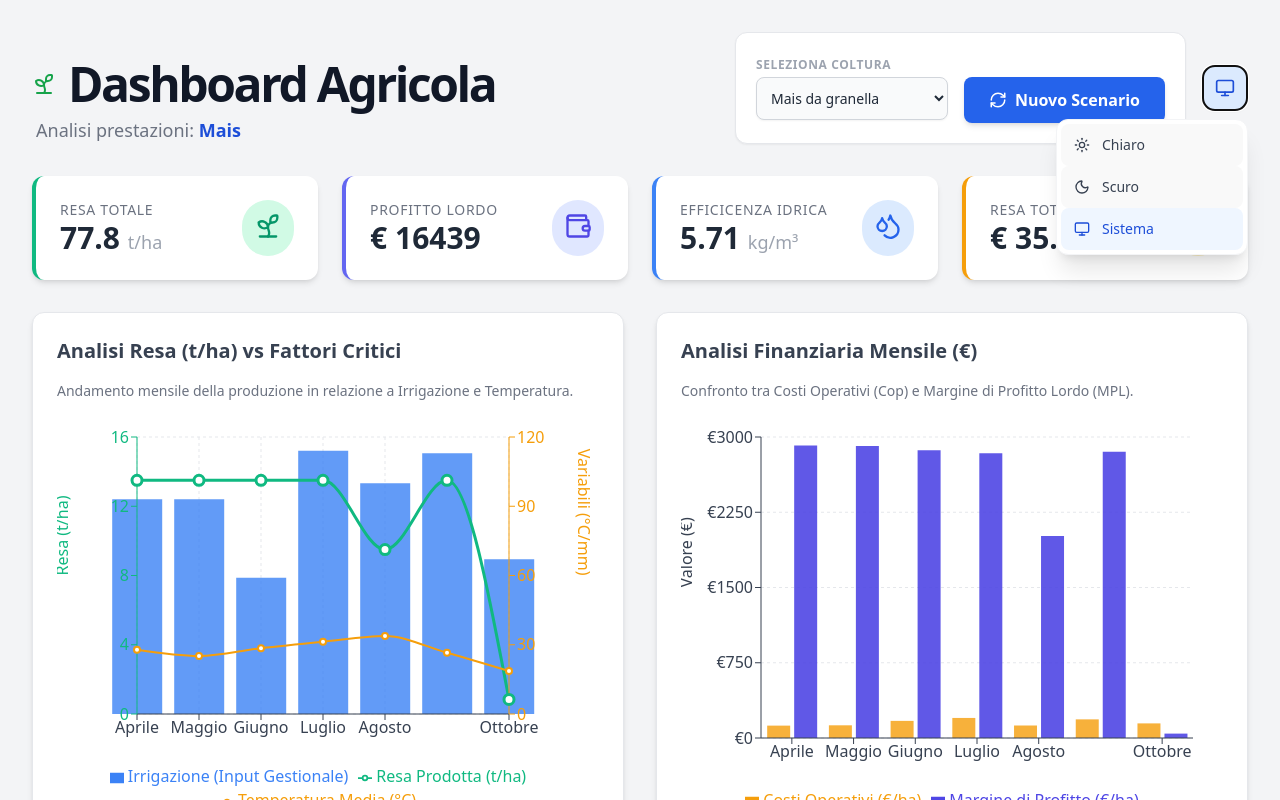
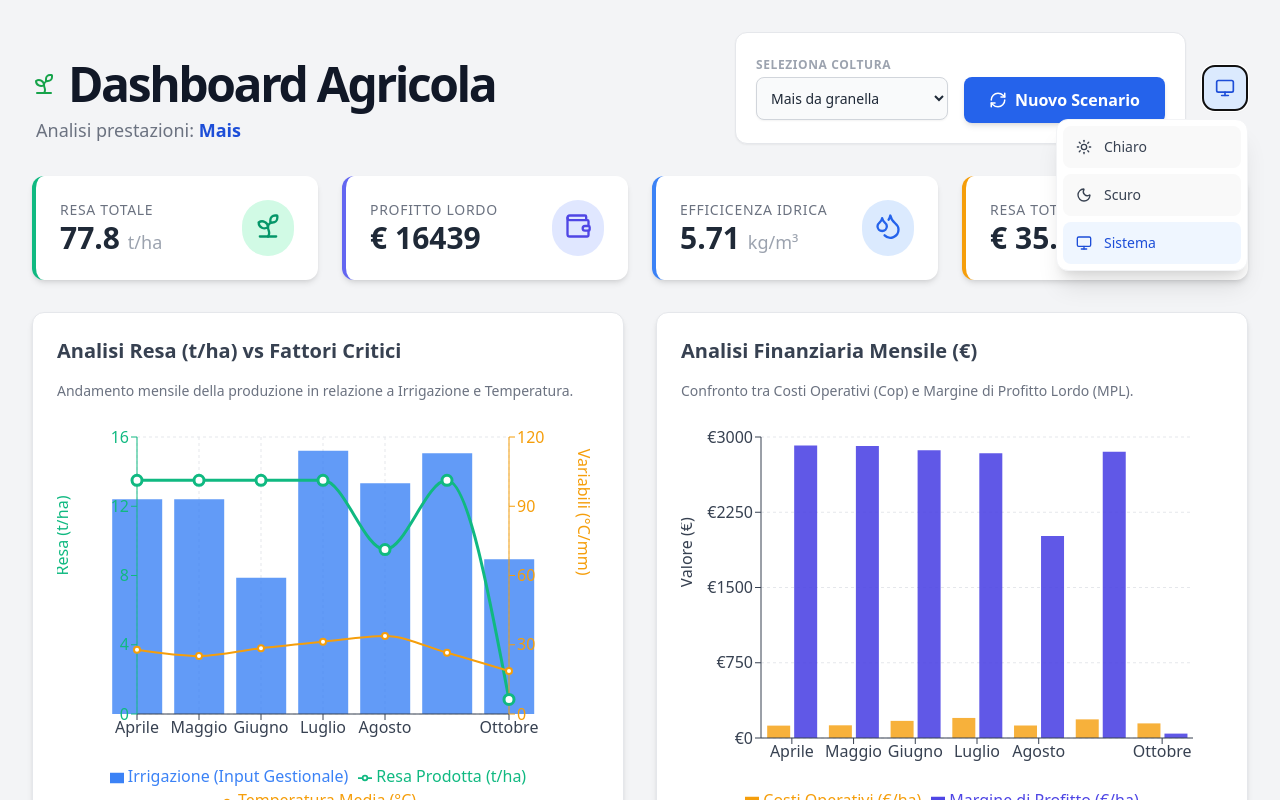
Before and after one commit to Gio98c/AgriDash, a React (Vite) app: page / in a window 1280 px wide. Both pictures are taken after a click on the button "Impostazioni Tema". Shown: the top 800 px of the page. Built offline with nearby package versions, Linux system fonts and the light colour scheme.

Commit message:
modifiche ThemeSelector per tasti selezione tema

```diff
--- a/src/components/ThemeSelector.jsx
+++ b/src/components/ThemeSelector.jsx
@@ -74,7 +74,7 @@ export default function ThemeSelector() {
 
                 {isOpen && (
                     <div className="absolute right-0 mt-2 w-48 bg-white dark:bg-gray-800 rounded-xl shadow-xl border border-gray-100 dark:border-gray-700 overflow-hidden z-50 animate-in fade-in zoom-in-95 duration-100">
-                        <div className="p-1">
+                        <div className="p-1.5 flex flex-col gap-1.5">
                             {options.map((option) => (
                                 <button
                                     key={option.value}
```
